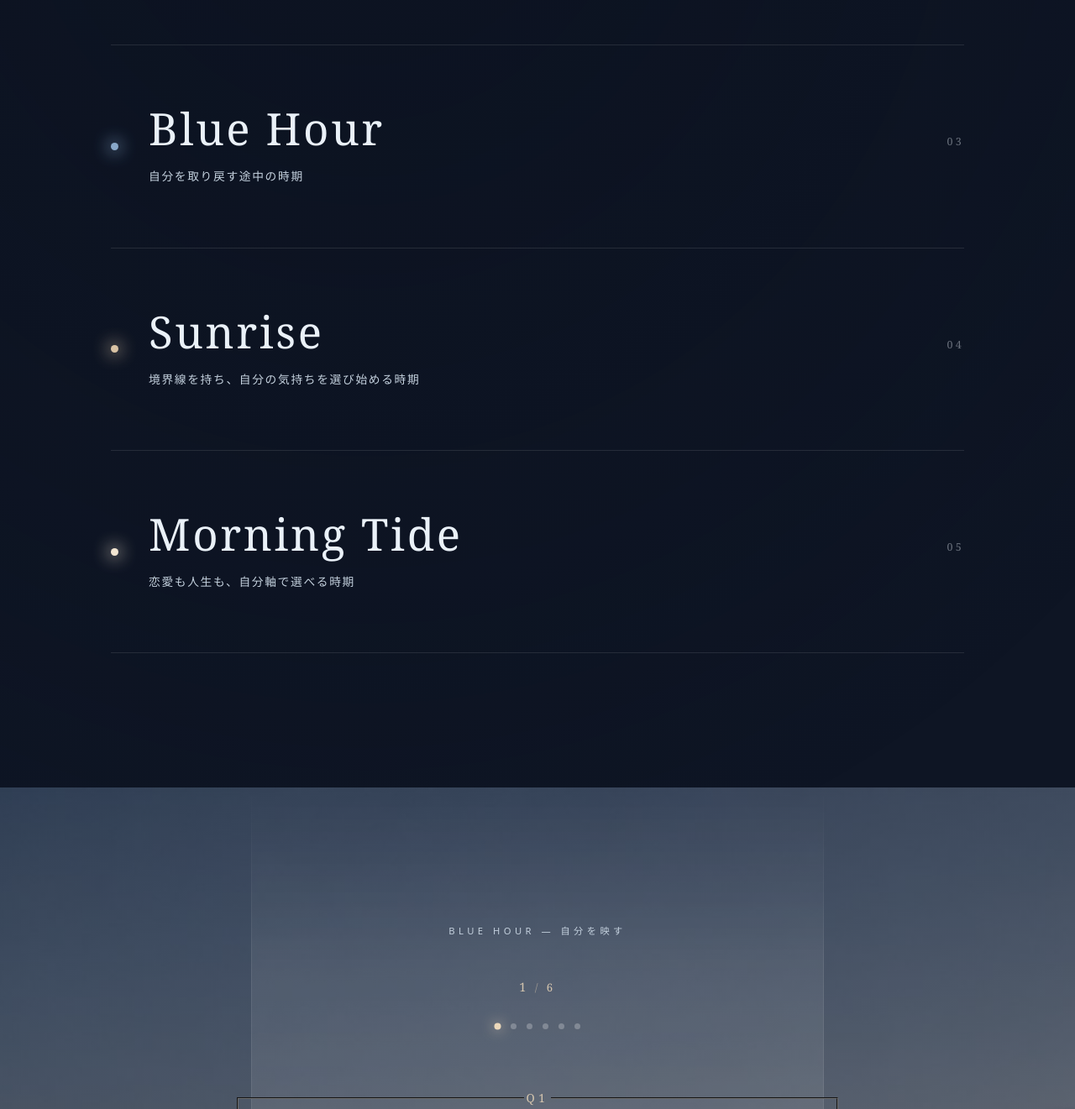
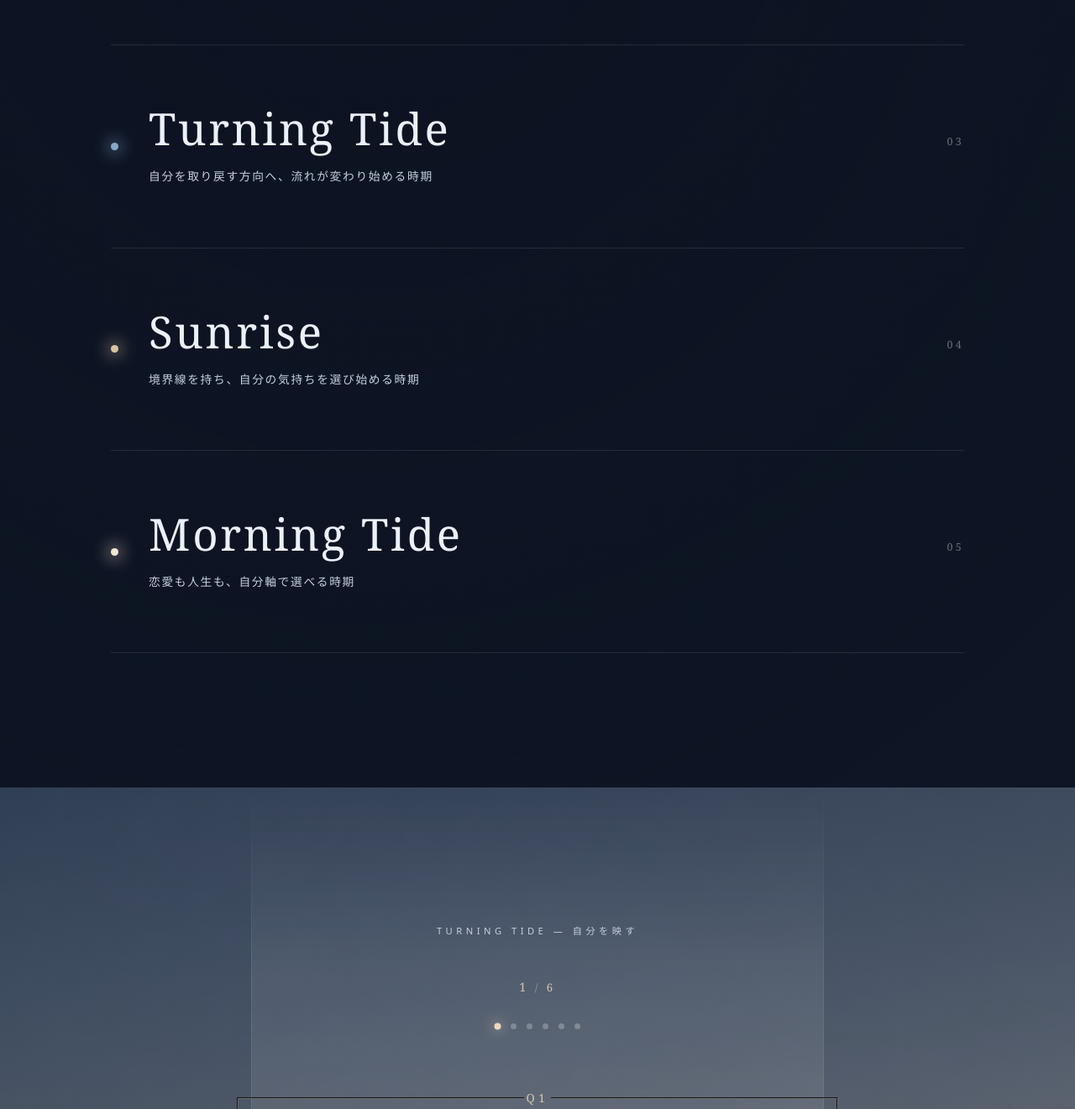
Before and after one commit to starlitkoyo/pale-hour, a plain HTML site: page index.html in a window 1280 px wide. Shown: the part 3220-4541 px from the top of the page at 84% size. Drawn offline with Linux system fonts and the light colour scheme.

Commit message:
Add files via upload

```diff
--- a/index.html
+++ b/index.html
@@ -630,7 +630,7 @@ img,svg{display:block; max-width:100%}
       <div class="phases">
         <div class="phase"><span class="phase__dot"></span><div><div class="phase__en">Midnight</div><div class="phase__jp">彼中心で、自分を見失いやすい時期</div></div><span class="phase__i">01</span></div>
         <div class="phase"><span class="phase__dot"></span><div><div class="phase__en">First Light</div><div class="phase__jp">苦しさの理由に気づき始める時期</div></div><span class="phase__i">02</span></div>
-        <div class="phase"><span class="phase__dot"></span><div><div class="phase__en">Blue Hour</div><div class="phase__jp">自分を取り戻す途中の時期</div></div><span class="phase__i">03</span></div>
+        <div class="phase"><span class="phase__dot"></span><div><div class="phase__en">Turning Tide</div><div class="phase__jp">自分を取り戻す方向へ、流れが変わり始める時期</div></div><span class="phase__i">03</span></div>
         <div class="phase"><span class="phase__dot"></span><div><div class="phase__en">Sunrise</div><div class="phase__jp">境界線を持ち、自分の気持ちを選び始める時期</div></div><span class="phase__i">04</span></div>
         <div class="phase"><span class="phase__dot"></span><div><div class="phase__en">Morning Tide</div><div class="phase__jp">恋愛も人生も、自分軸で選べる時期</div></div><span class="phase__i">05</span></div>
       </div>
@@ -643,7 +643,7 @@ img,svg{display:block; max-width:100%}
     <div class="mirror" aria-hidden="true"></div>
     <div class="wrap">
       <div class="quiz__stage">
-        <div class="kicker" style="justify-content:center"><span class="eyebrow">Blue Hour — 自分を映す</span></div>
+        <div class="kicker" style="justify-content:center"><span class="eyebrow">Turning Tide — 自分を映す</span></div>
         <div class="quiz__count" id="qcount" aria-live="polite"><b>1</b><span>/</span>6</div>
         <div class="quiz__dots" id="dots" aria-hidden="true"></div>
 
@@ -1090,9 +1090,9 @@ img,svg{display:block; max-width:100%}
     var c={A:0,B:0,C:0,D:0};
     form.querySelectorAll('input:checked').forEach(function(i){c[i.value]++;});
     var best='A',mx=-1; ['A','B','C','D'].forEach(function(k){if(c[k]>mx){mx=c[k];best=k;}});
-    return {A:'Midnight',B:'First Light',C:'Blue Hour',D:'Sunrise / Morning Tide'}[best];
+    return {A:'Midnight',B:'First Light',C:'Turning Tide',D:'Sunrise / Morning Tide'}[best];
   }
-  var PHASES=['Midnight','First Light','Blue Hour','Sunrise','Morning Tide'];
+  var PHASES=['Midnight','First Light','Turning Tide','Sunrise','Morning Tide'];
   var vName=document.getElementById('vName');
   function runNames(done){
     showState('names');
```
